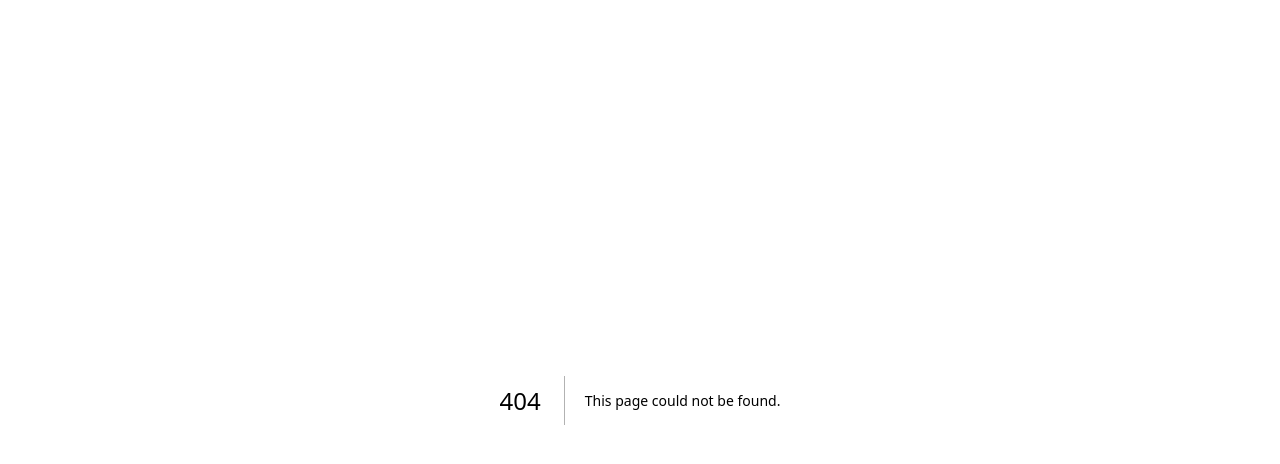
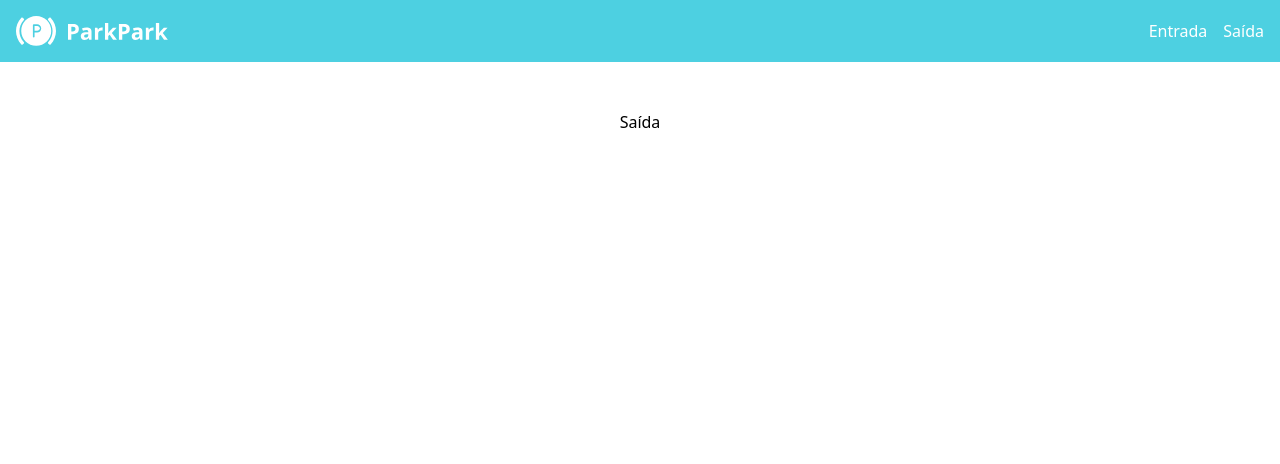
Before and after one commit to ecpieritz/parking-app, a Next.js app: page /saida in a window 1280 px wide. Before the commit this address had no page. Shown: the top 464 px of the page. Built offline with nearby package versions, Linux system fonts and the light colour scheme.

Commit message:
feat: add saida component

```diff
--- /dev/null
+++ b/src/pages/saida.jsx
@@ -0,0 +1,18 @@
+import Header from "@/components/header";
+import Menu from "@/components/menu";
+
+export default function Saida() {
+  return (
+    <>
+      <Header />
+
+      <main
+        className={`flex flex-col items-center justify-between py-12`}
+      >
+
+        <h1>Saída</h1>
+
+      </main>
+    </>
+  );
+}
```
